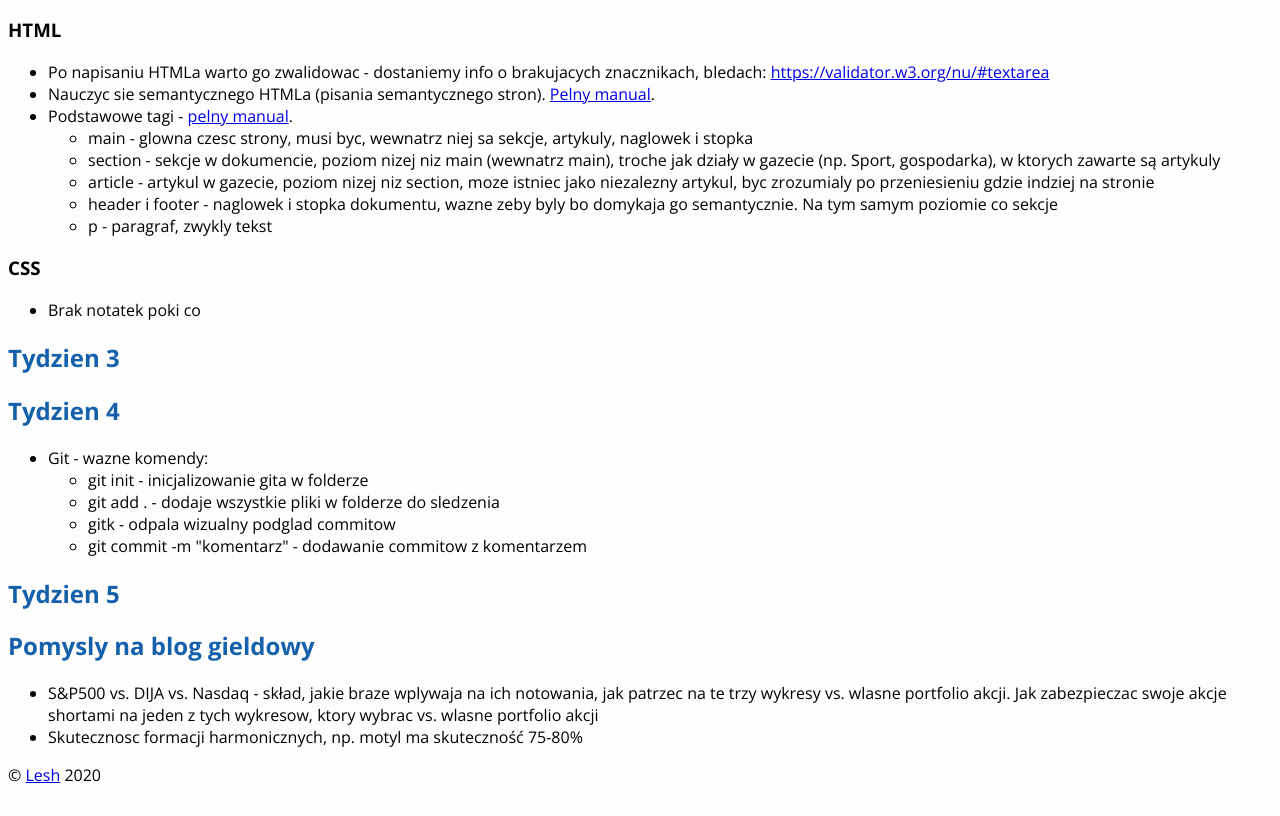
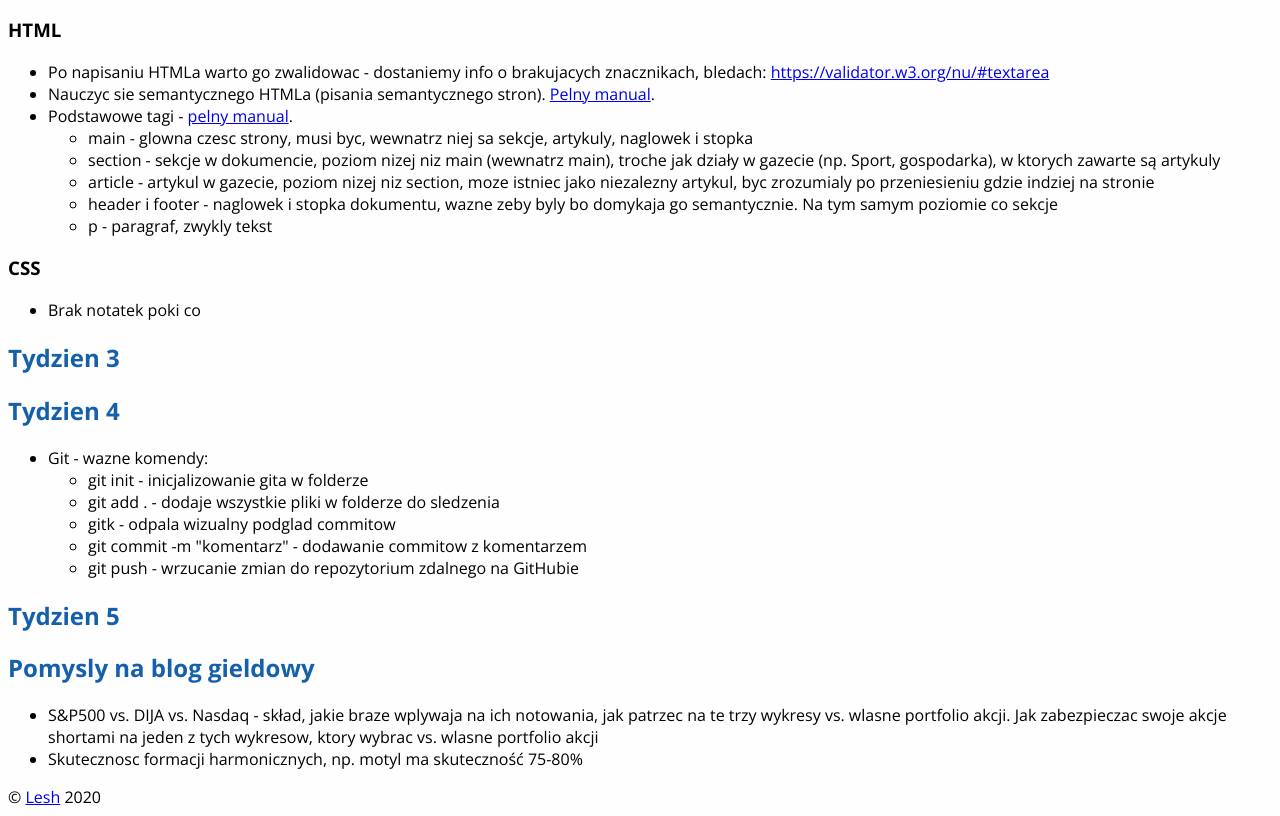
Before and after one commit to leszek-sutula/homepage, a plain HTML site: page index.html in a window 1280 px wide. Shown: the part 122-938 px from the top of the page. Before the commit the page ends 916 px from the top, so only its background shows below. Drawn offline with nearby package versions, Linux system fonts and the light colour scheme.

Commit message:
added 1 new note to week 4

```diff
--- a/index.html
+++ b/index.html
@@ -65,6 +65,7 @@
                         <li>git add . - dodaje wszystkie pliki w folderze do sledzenia</li>
                         <li>gitk - odpala wizualny podglad commitow</li>
                         <li>git commit -m "komentarz" - dodawanie commitow z komentarzem</li>
+                        <li>git push - wrzucanie zmian do repozytorium zdalnego na GitHubie</li>
                     </ul>
                 </ul>
             </article>
```
